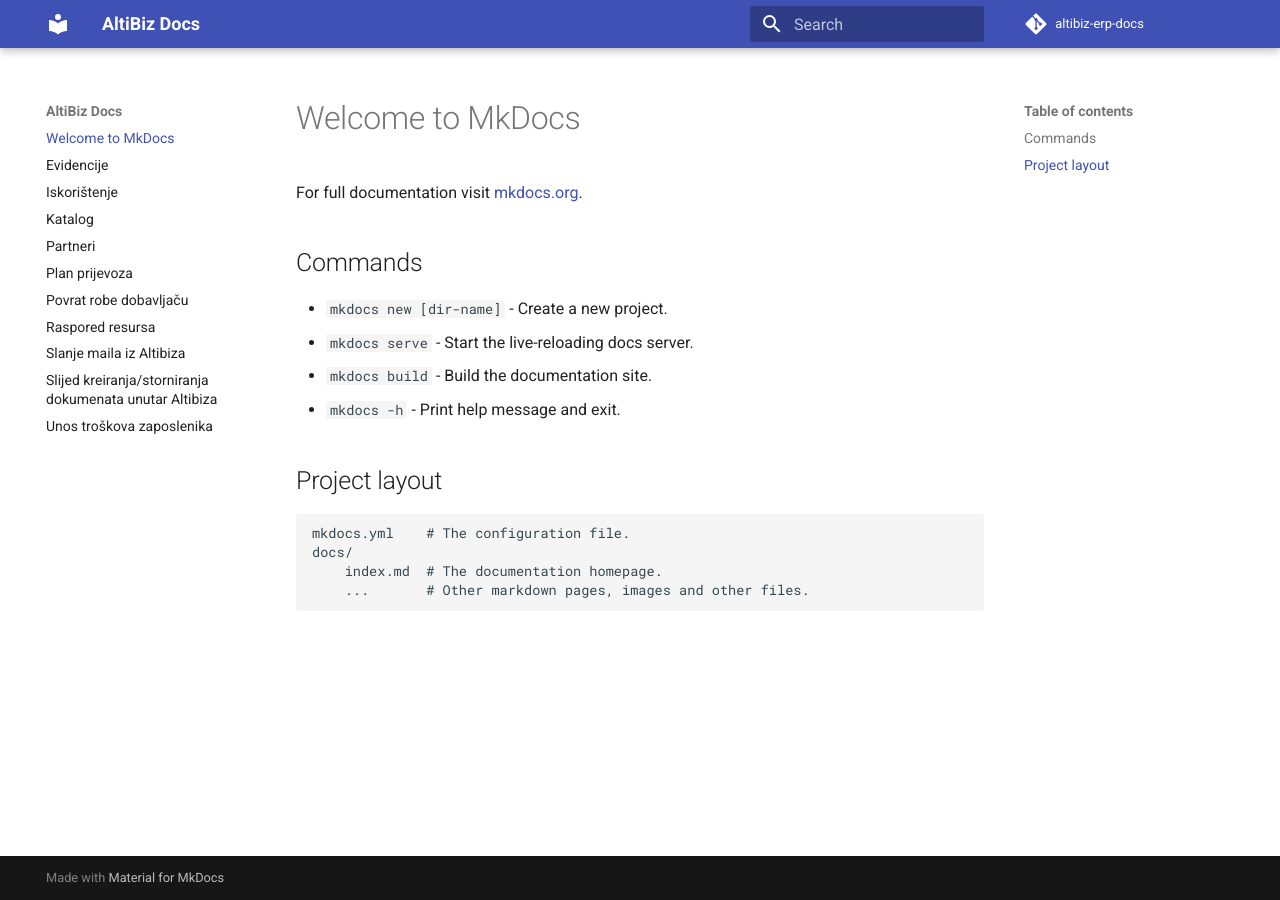
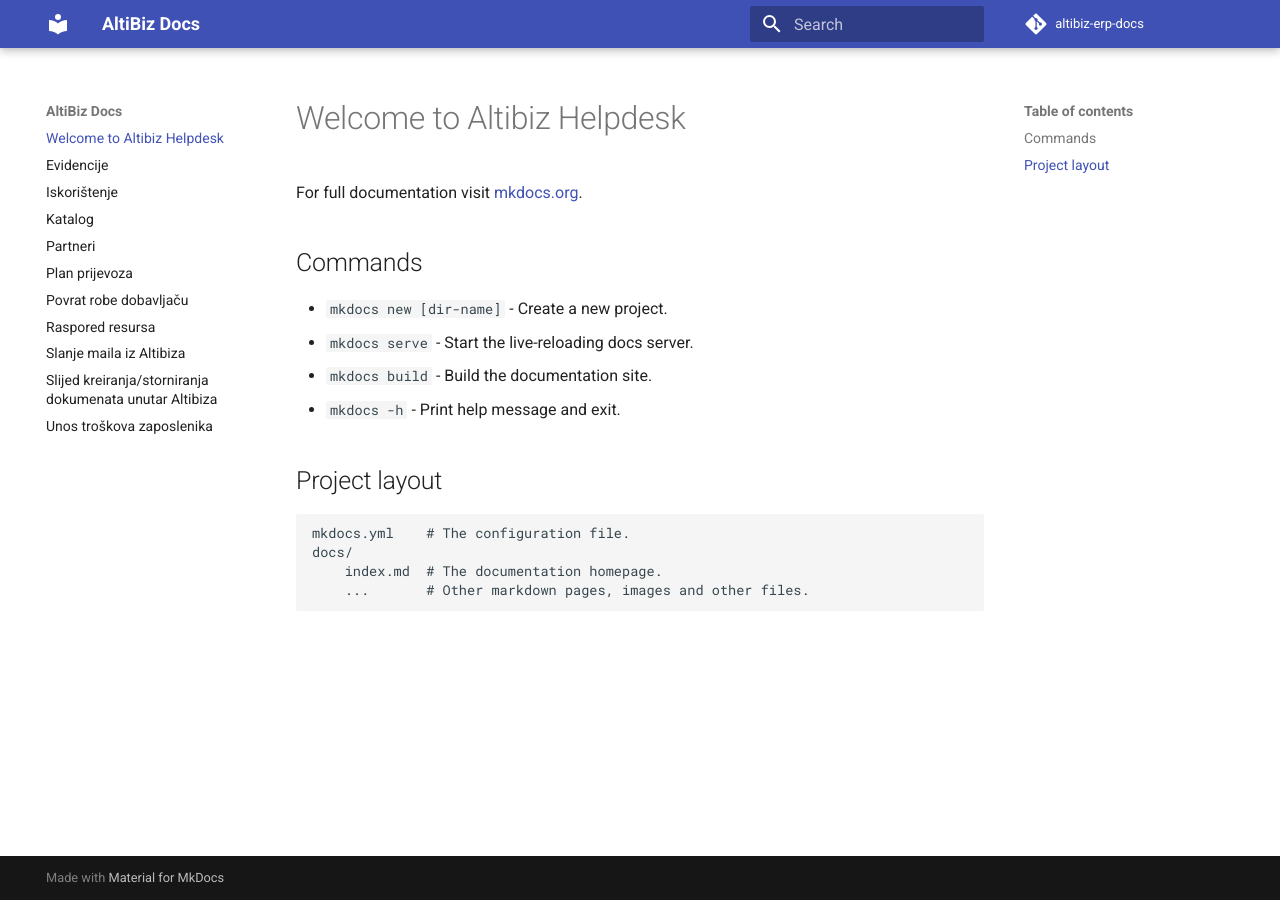
Before and after one commit to altibiz/altibiz-erp-docs, an MkDocs documentation site: the page built from docs/index.md, in a window 1280 px wide. Built offline with MkDocs 1.6.1 and Material for MkDocs 9.7.7, drawn with Linux system fonts in a browser that asks for light colours; comment, search, counter and statistics services are not loaded.

Commit message:
Update index.md

```diff
--- a/docs/index.md
+++ b/docs/index.md
@@ -1,4 +1,4 @@
-# Welcome to MkDocs
+# Welcome to Altibiz Helpdesk
 
 For full documentation visit [mkdocs.org](https://www.mkdocs.org).
 
```
